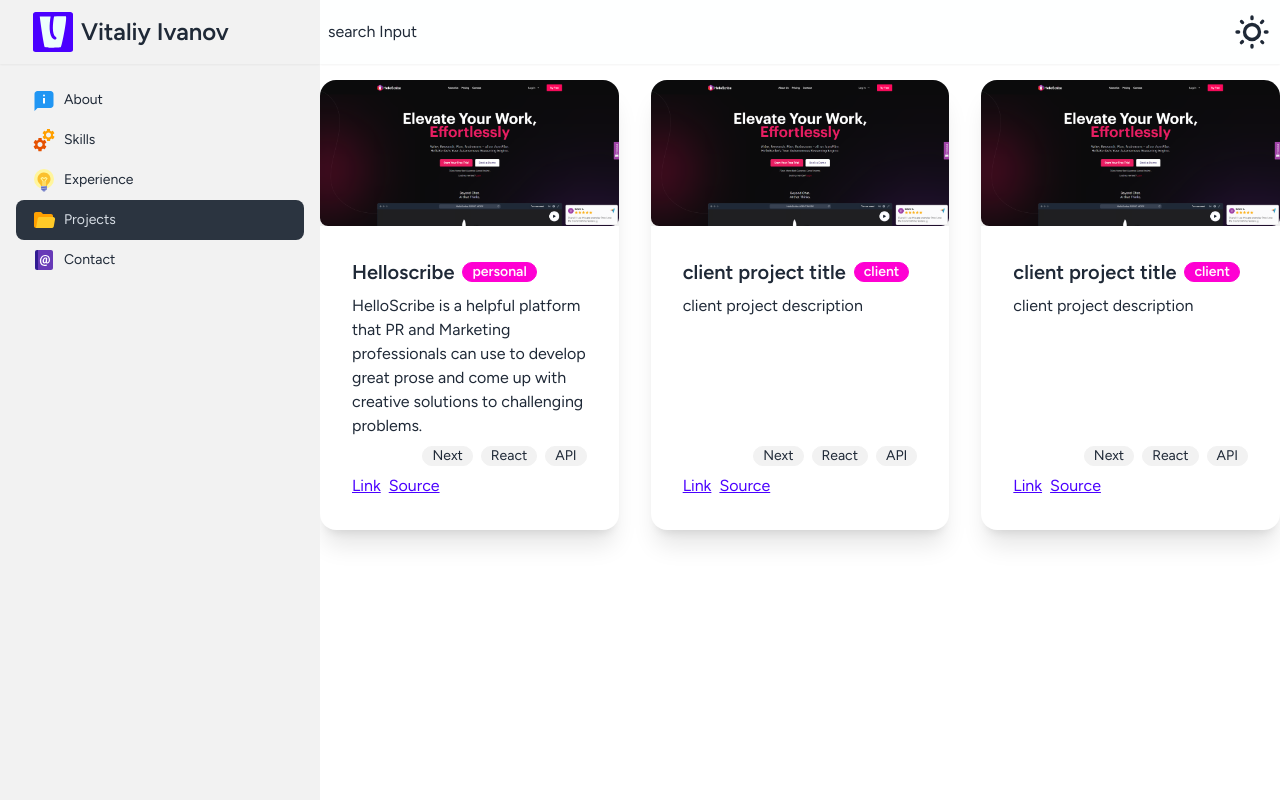
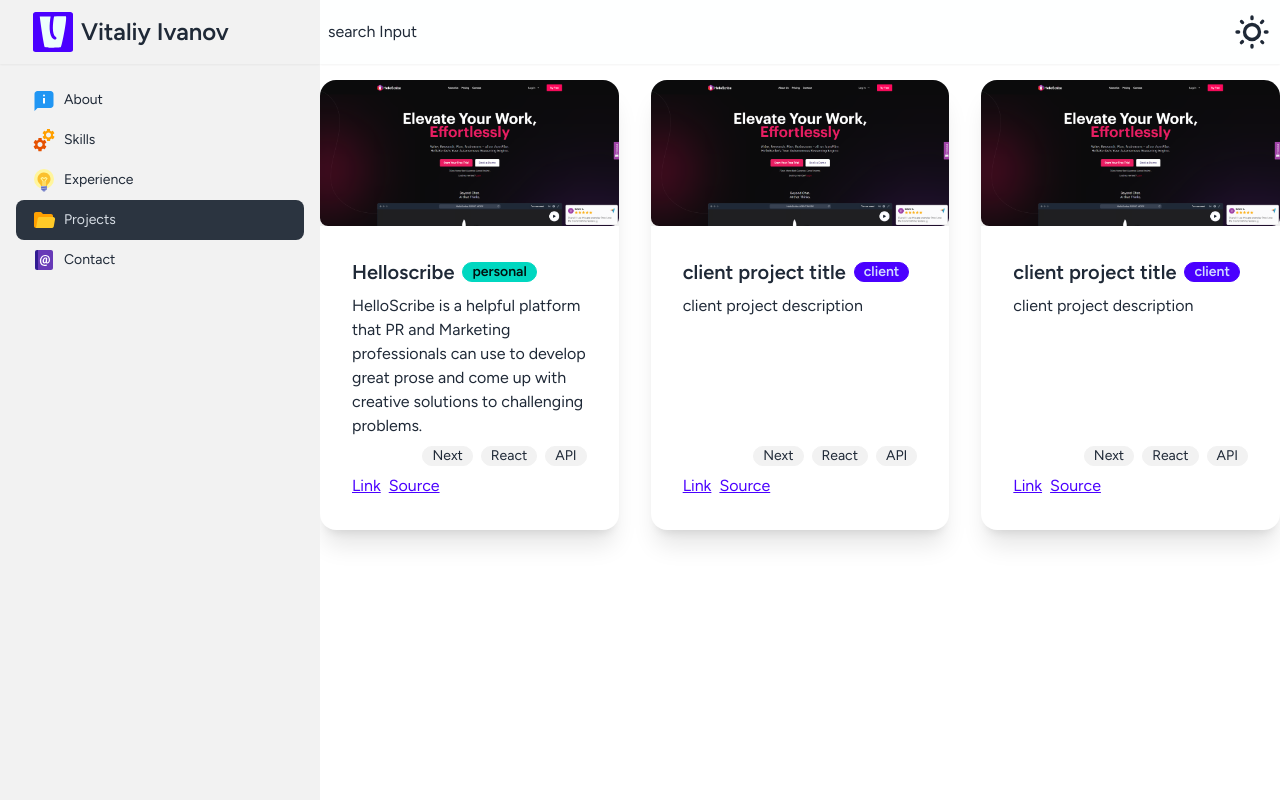
Before and after one commit to Ivanov1201/portfolio, a Next.js app: page /projects in a window 1280 px wide. Built offline with nearby package versions, Linux system fonts and the light colour scheme.

Commit message:
:sparkles: Add ProjectTypeBadge and set various color based on the type

```diff
--- a/app/(root)/projects/_components/project-card.tsx
+++ b/app/(root)/projects/_components/project-card.tsx
@@ -1,9 +1,29 @@
 import Image from 'next/image'
 import Link from 'next/link'
-import { Project } from '@/app/constants'
+import { Project, ProjectType } from '@/app/constants'
 
 type ProjectCardProps = {
   project: Project
+}
+
+function ProjectTypeBadge({type}: {type: ProjectType}) {
+  switch(type) {
+    case ProjectType.PERSONAL: {
+      return <div className='badge badge-accent'>{type}</div>
+    }
+    case ProjectType.CLIENT : {
+      return <div className='badge badge-primary'>{type}</div>
+    }
+    case ProjectType.CORPORATE: {
+      return <div className='badge badge-secondary'>{type}</div>
+    }
+    case ProjectType.CONSULTING: {
+      return <div className='badge badge-secondary'>{type}</div>
+    }
+    case ProjectType.COLLABORATE: {
+      return <div className='badge badge-secondary'>{type}</div>
+    }
+  }
 }
 
 export default function ProjectCard({ project }: ProjectCardProps) {
@@ -11,17 +31,18 @@ export default function ProjectCard({ project }: ProjectCardProps) {
     <div className='card bg-base-100 shadow-xl max-w-sm'>
       <figure>
         <Image
-          src='/images/projects/helloscribe.png'
+          src={project.image_url}
           className='rounded-lg shadow-2xl'
           alt='Hero'
           width={500}
           height={700}
+          priority
         />
       </figure>
       <div className='card-body'>
         <h2 className='card-title'>
           {project?.title}
-          <div className='badge badge-secondary'>{project?.type}</div>
+          <ProjectTypeBadge type={project?.type}/>
         </h2>
         <p>{project?.description}</p>
         <div className='card-actions justify-end'>
--- a/app/constants.ts
+++ b/app/constants.ts
@@ -22,6 +22,7 @@ export type Project = {
   type: ProjectType
   title: string
   description: string
+  image_url: string
   live_url?: string
   source_url?: string
   tags: string[]
```
